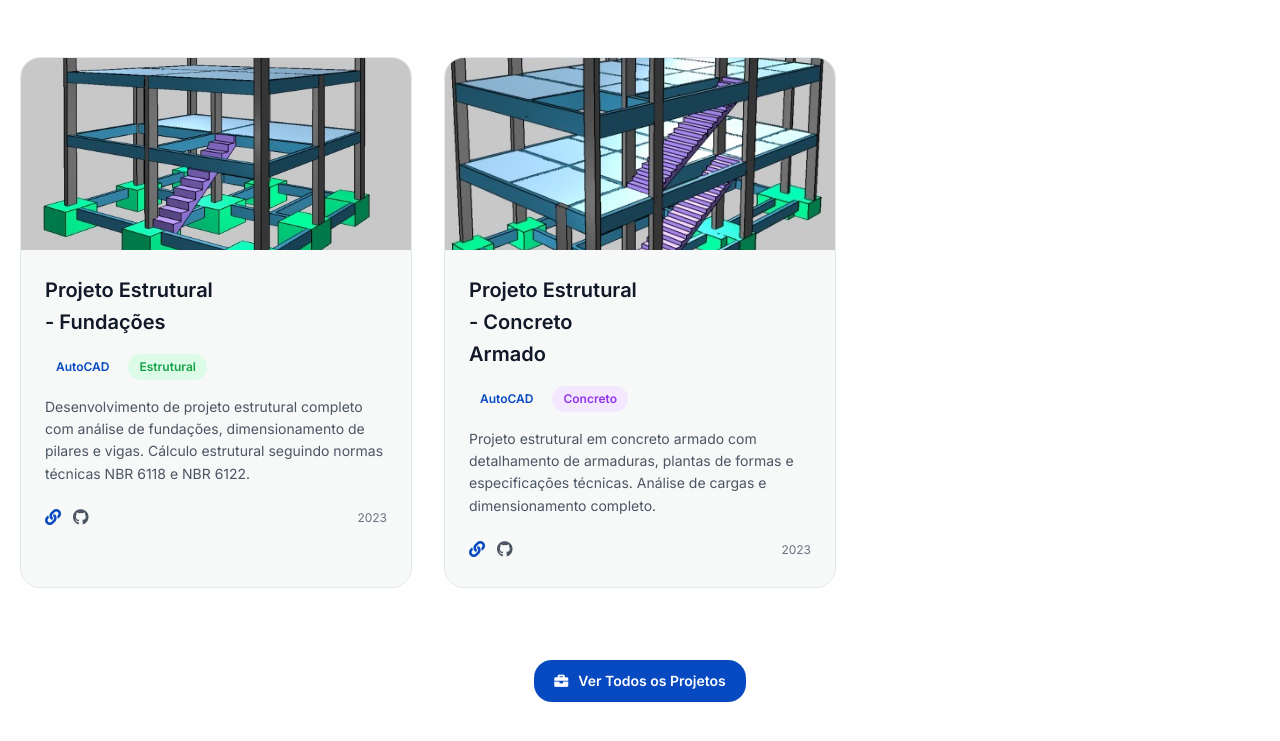
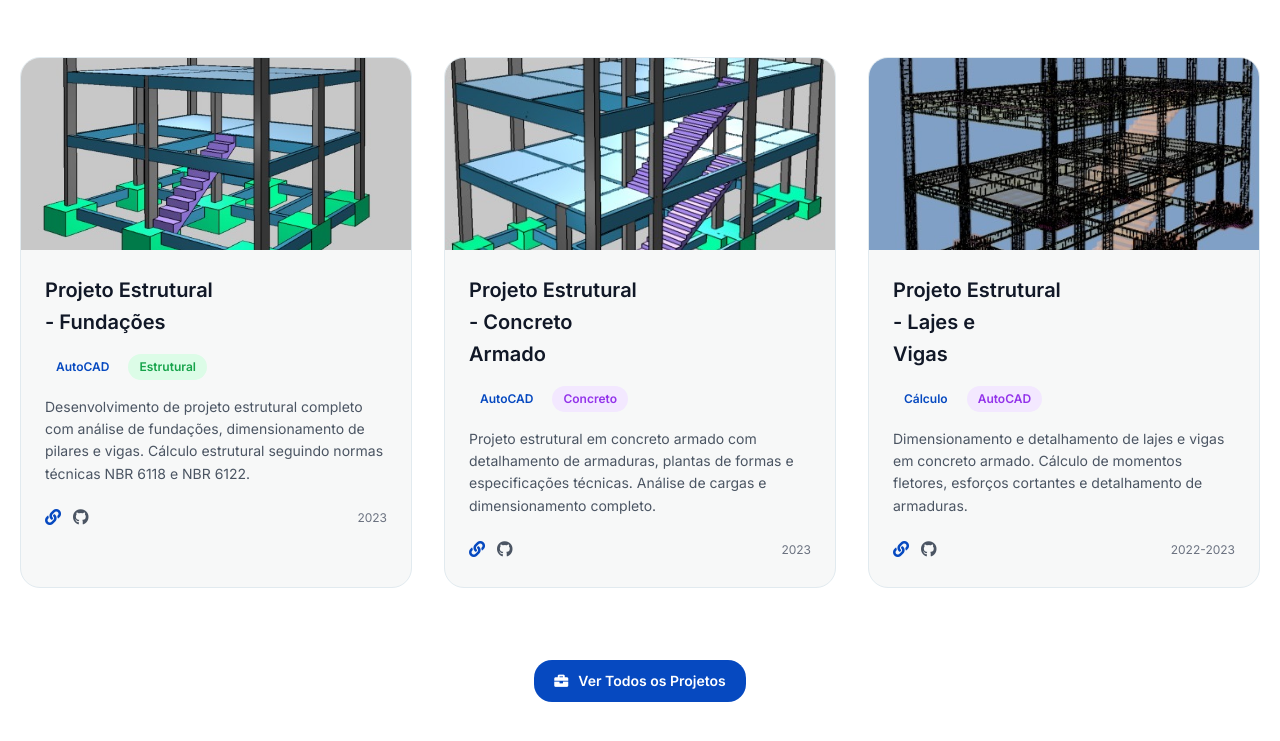
Before and after one commit to GabrielConstroi/GabrielEngenheiro, a plain HTML site: page index.html in a window 1280 px wide. Shown: the part 1953-2694 px from the top of the page. Drawn offline with Linux system fonts and the light colour scheme.

Commit message:
Add projeto03 .html

```diff
--- a/index.html
+++ b/index.html
@@ -204,6 +204,34 @@
               <i class="fab fa-github"></i>
             </a>
             <span class="project-year">2023</span>
+          </div>
+        </div>
+      </div>
+
+<!-- Project 3 -->
+      <div class="project-card">
+        <div class="project-image">
+          <img src="https://raw.githubusercontent.com/GabrielConstroi/GabrielEngenheiro/refs/heads/main/projeto03.jpeg" alt="Projeto Estrutural">
+        </div>
+        <div class="project-content">
+          <h3>Projeto Estrutural<br>- Lajes e<br>Vigas</h3>
+          <div class="project-tags">
+            <span class="tag tag-primary">Cálculo</span>
+            <span class="tag tag-purple">AutoCAD</span>
+          </div>
+          <p>
+            Dimensionamento e detalhamento de lajes e vigas em concreto
+            armado. Cálculo de momentos fletores, esforços cortantes e
+            detalhamento de armaduras.
+          </p>
+          <div class="project-footer">
+            <a href="#" class="project-link">
+              <i class="fas fa-link"></i>
+            </a>
+            <a href="https://github.com/GabrielConstroi" target="_blank" class="project-github">
+              <i class="fab fa-github"></i>
+            </a>
+            <span class="project-year">2022-2023</span>
           </div>
         </div>
       </div>
```
